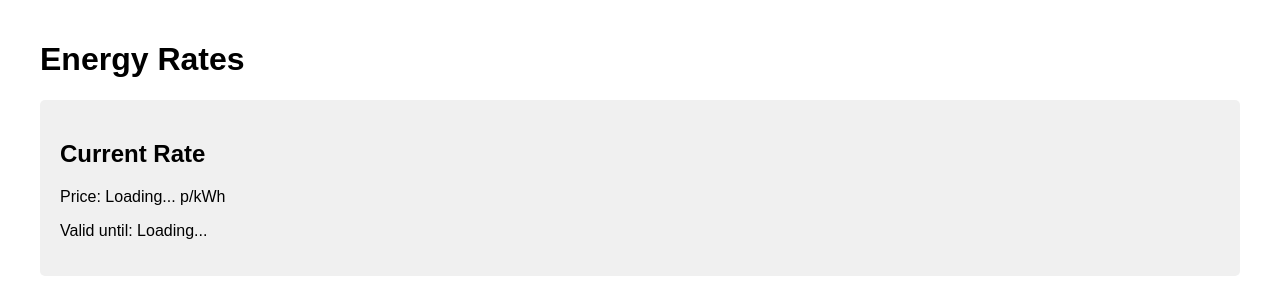
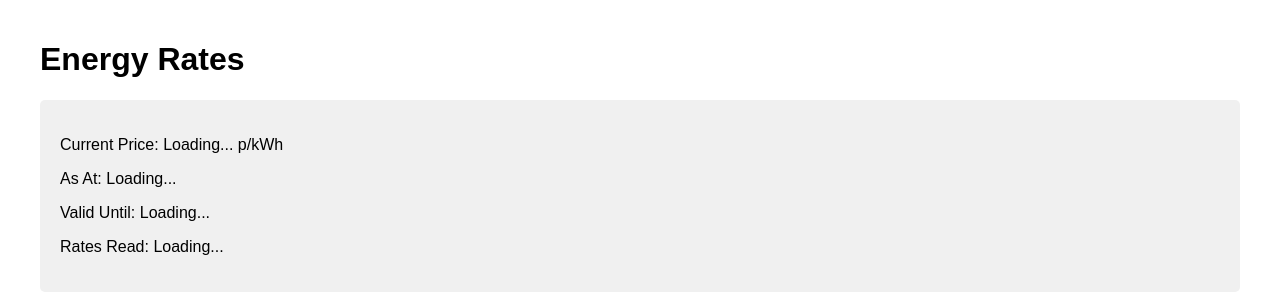
Before and after one commit to chrishoy/energy-controller, a Flask app: page / in a window 1280 px wide. Shown: the top 296 px of the page. Run offline with Flask 3, Linux system fonts and the light colour scheme; data that the repository does not hold is empty.

Commit message:
Add As At

```diff
--- a/src/templates/index.html
+++ b/src/templates/index.html
@@ -31,9 +31,10 @@
 <body>
     <h1>Energy Rates</h1>
     <div class="current-rate">
-        <h2>Current Rate</h2>
-        <p>Price: <span id="current-price">Loading...</span> p/kWh</p>
-        <p>Valid until: <span id="valid-until">Loading...</span></p>
+        <p>Current Price: <span id="current-price">Loading...</span> p/kWh</p>
+        <p>As At: <span id="as-at">Loading...</span></p>
+        <p>Valid Until: <span id="valid-until">Loading...</span></p>
+        <p>Rates Read: <span id="rates-updated">Loading...</span></p>
     </div>
     <div class="chart-container">
         <canvas id="ratesChart"></canvas>
@@ -56,8 +57,12 @@
                     if (data.current) {
                         document.getElementById('current-price').textContent =
                             data.current.value_inc_vat.toFixed(2);
+                        document.getElementById('as-at').textContent =
+                            formatDate(data.as_at);
                         document.getElementById('valid-until').textContent =
                             formatDate(data.current.valid_to);
+                        document.getElementById('rates-updated').textContent =
+                            formatDate(data.data_read_at);
                     }
 
                     // Update chart
```
